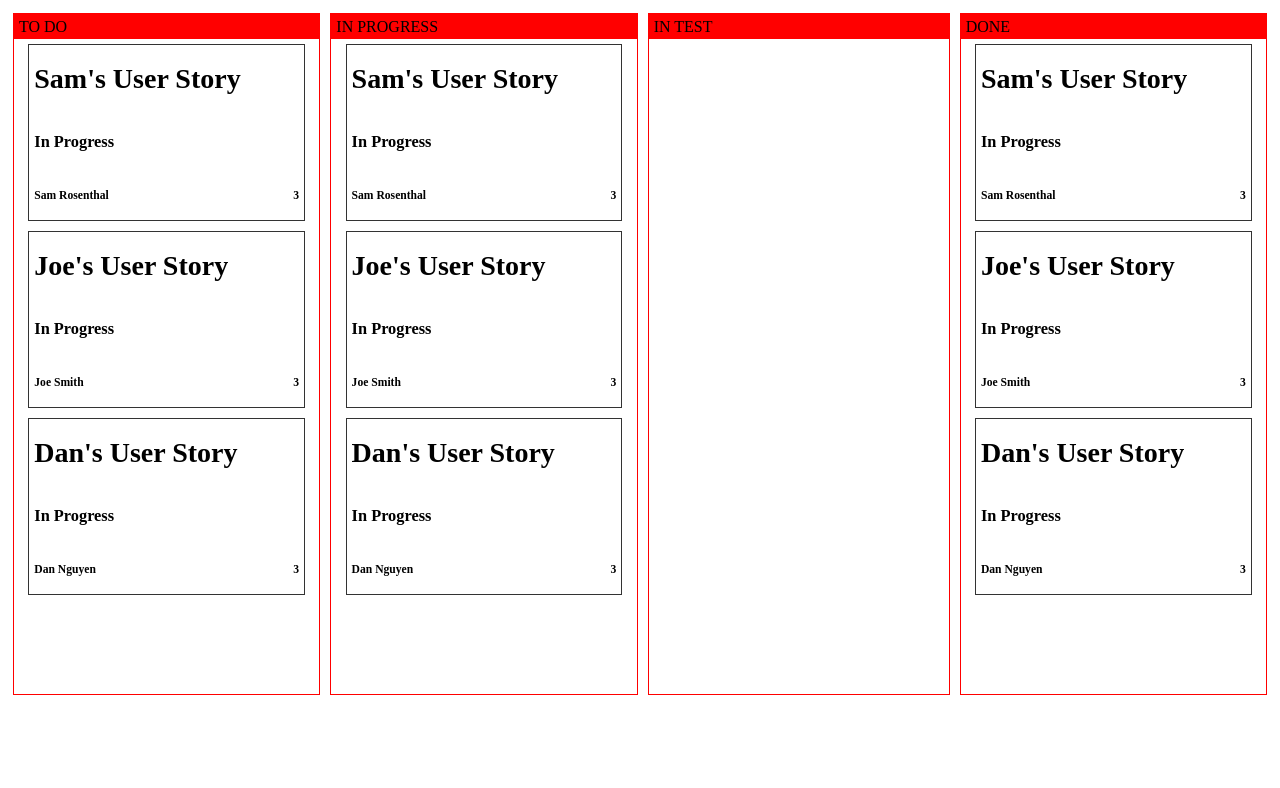
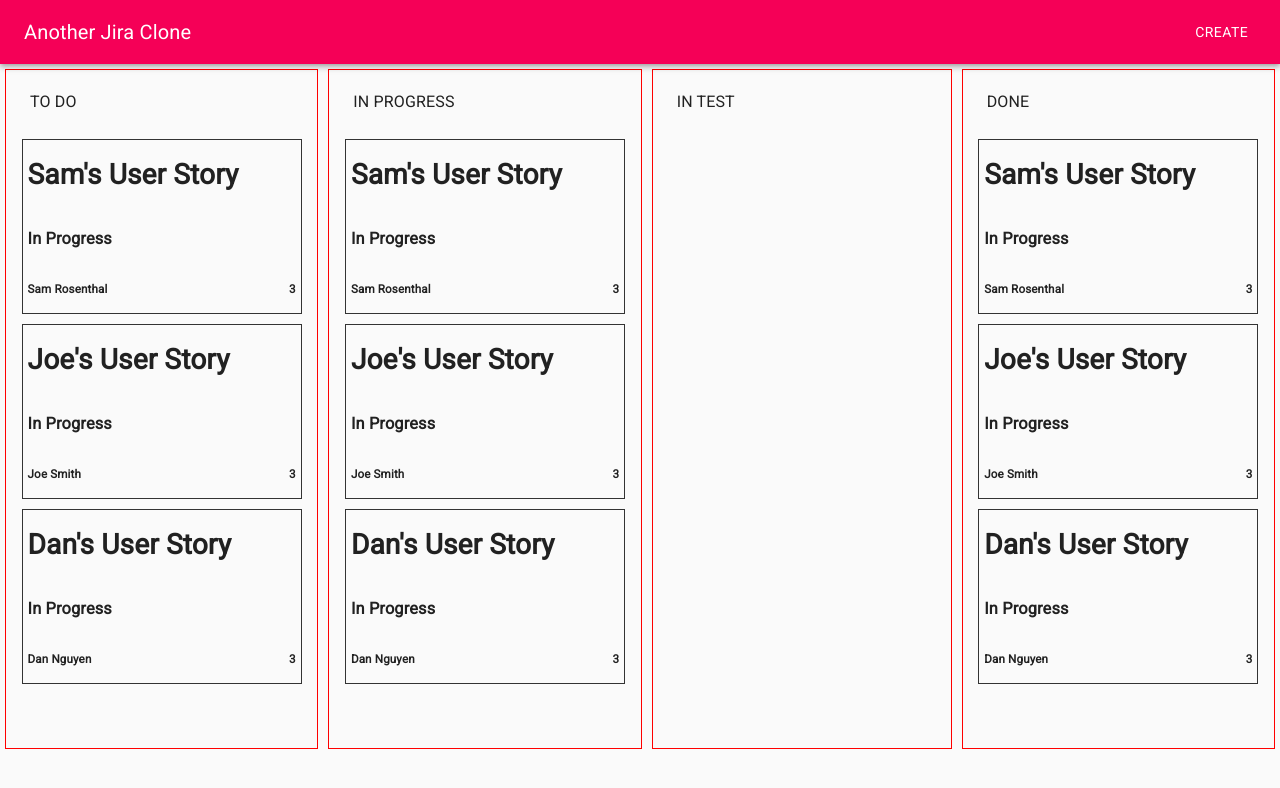
Before and after one commit to SammRosenthal/mini-react-projects, a React (Create React App) app in the folder another-jira-clone/: page / in a window 1280 px wide. Shown: the top 788 px of the page. Built offline with nearby package versions, Linux system fonts and the light colour scheme.

Commit message:
removed comments

```diff
--- a/another-jira-clone/src/App.js
+++ b/another-jira-clone/src/App.js
@@ -1,11 +1,16 @@
 import React from 'react';
 import Board from './components/board/board';
+import Header from './components/navbar/navbar';
+import CssBaseline from '@material-ui/core/CssBaseline';
+import 'fontsource-roboto';
 
 function App() {
   return (
-    <div className="App">
+    <>
+        <CssBaseline />
+        <Header />
         <Board/>
-    </div>
+    </>
   );
 }
 
--- a/another-jira-clone/src/components/board/lane/lane.jsx
+++ b/another-jira-clone/src/components/board/lane/lane.jsx
@@ -1,15 +1,22 @@
 import React, {useState} from 'react';
 import Card from './card/card.jsx';
 import './lane.scss';
+import {Typography, Toolbar} from '@material-ui/core';
 
 function Lane(props) {
     const [title, setTitle] = useState("TO DO");
 
     return (
         <div className="laneContainer">
-            <div className="laneTitle">
-                <p>{props.laneName}</p>
-            </div>
+            <Toolbar className="laneTitle" color="secondary">
+                <Typography
+                    variant='subtitle1'
+                    align='justify'
+                    color='initial'
+                >
+                    {props.laneName}
+                </Typography>
+            </Toolbar>
             {props.laneItems.map((v, i) => {
                 return <Card
                     // key and id will be a unique identifier for each card
--- a/another-jira-clone/src/components/board/lane/lane.scss
+++ b/another-jira-clone/src/components/board/lane/lane.scss
@@ -13,7 +13,6 @@
     overflow-x: hidden;
 
     .laneTitle {
-        background: red;
         display: flex;
         align-items: center;
         width: 100%;
```
Also changed, not shown: another-jira-clone/src/components/board/lane/card/card.jsx (+1 -13 lines).
